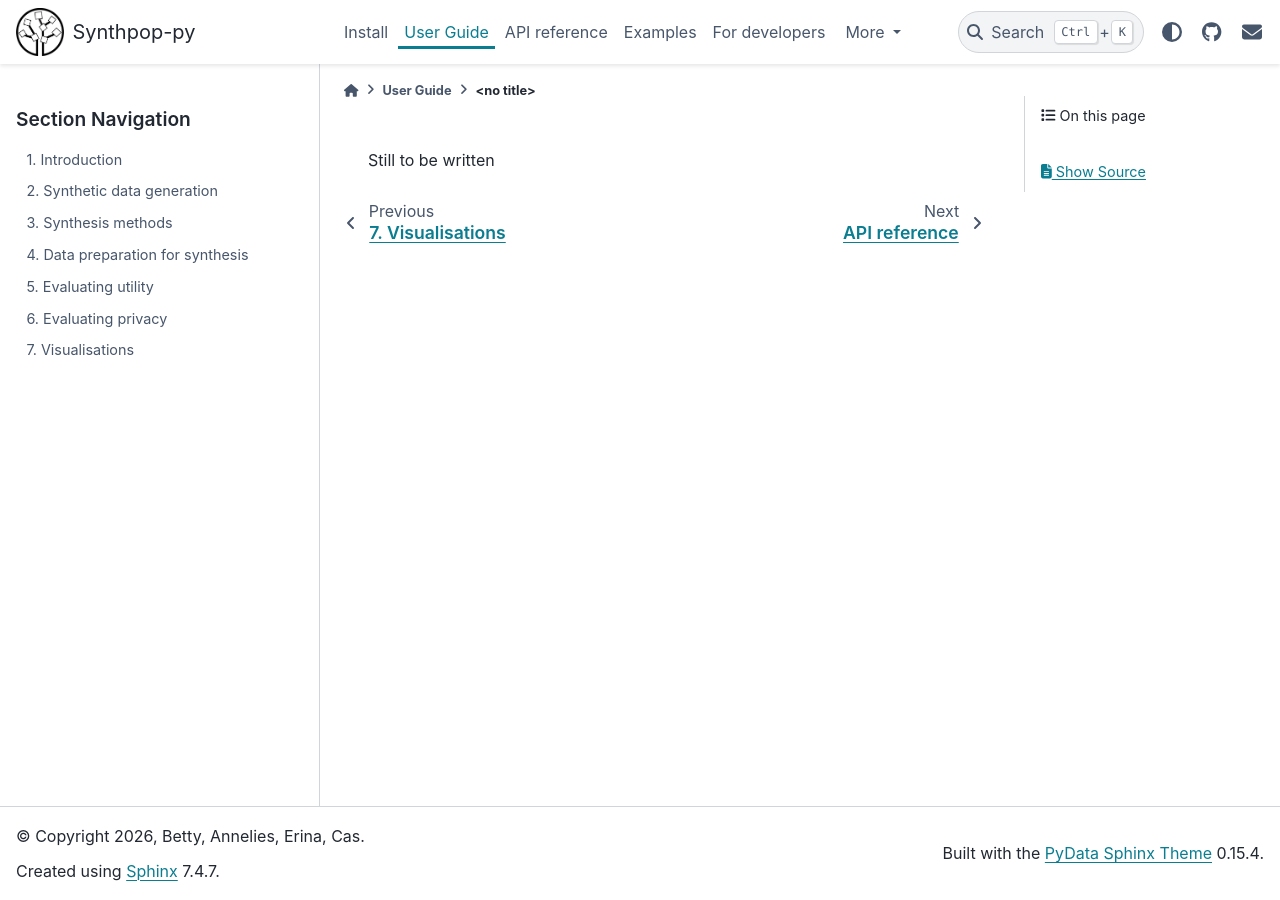
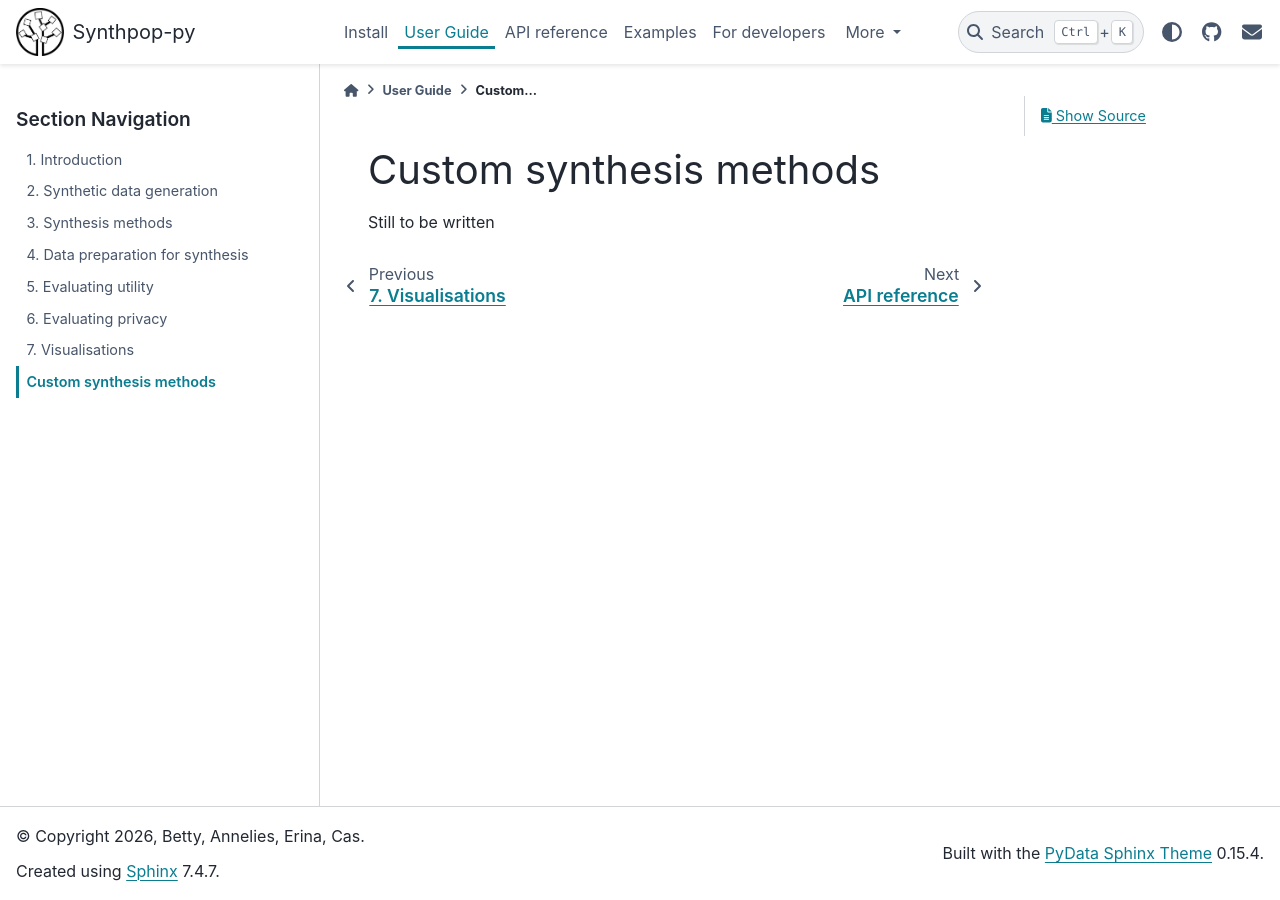
Before and after one commit to duonl/synthpop-py, a Sphinx documentation site: the page built from docs/source/user_guides/8_custom_synthesis_methods.md, in a window 1280 px wide. Built offline with Sphinx 7.4.7 and the PyData theme 0.15.4, drawn with Linux system fonts in a browser that asks for light colours.

Commit message:
add header to fix rendering

```diff
--- a/docs/source/user_guides/8_custom_synthesis_methods.md
+++ b/docs/source/user_guides/8_custom_synthesis_methods.md
@@ -1 +1,2 @@
+# Custom synthesis methods
 Still to be written
```
